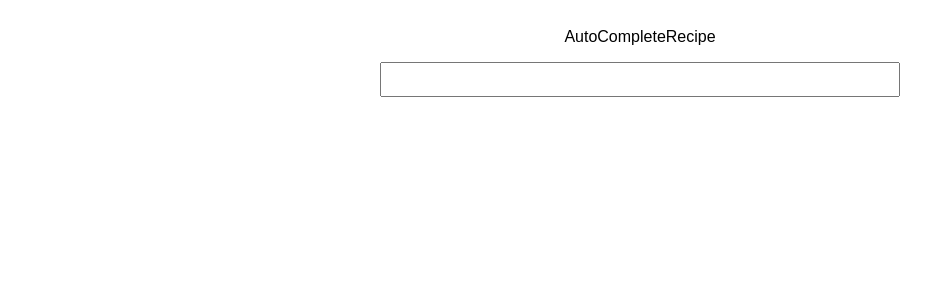
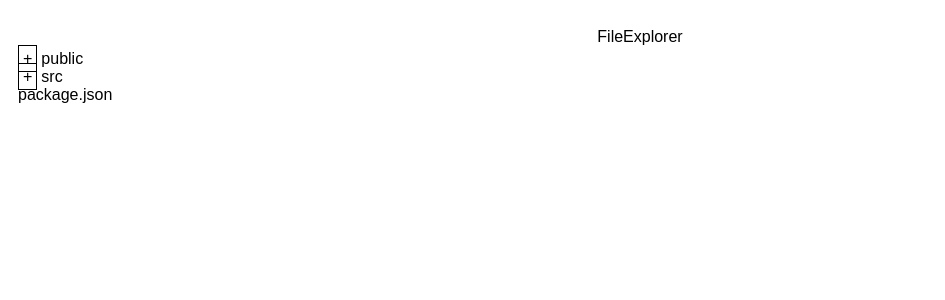
Before and after one commit to agarwalmohit43/React_TypeScript, a React (Create React App) app: page / in a window 1280 px wide. Shown: the top 300 px of the page, without its empty margins (0-945 px from the left). Built offline with nearby package versions, Linux system fonts and the light colour scheme; the HTML template or start-up script is replaced by a standard one.

Commit message:
FileExplorer WIP

```diff
--- a/src/App.tsx
+++ b/src/App.tsx
@@ -27,6 +27,7 @@ import Profile from "./components/RoutingBasic/components/Profile";
 import About from "./components/RoutingBasic/components/About";
 import Pagination from "./components/Pagination/Pagination";
 import AutoCompleteRecipe from "./components/AutoCompleteRecipe/AutoCompleteRecipe";
+import FileExplorer from "./components/FileExplorer/FileExplorer";
 
 export default function App() {
   const [isOnline, setIsOnline] = useState(true);
@@ -84,8 +85,9 @@ export default function App() {
       <ChipsTag />
       <Tabs />
       <RoutingBasic />
-      <Pagination /> */}
-      <AutoCompleteRecipe />
+      <Pagination />
+      <AutoCompleteRecipe /> */}
+      <FileExplorer />
     </div>
   );
 }
--- /dev/null
+++ b/src/components/FileExplorer/FileExplorer.tsx
@@ -0,0 +1,15 @@
+import { useState } from "react";
+import fileExplorerJSON from "../../mockData/fileExplorer.json";
+import "./styles.css";
+import List from "./List";
+const FileExplorer = () => {
+  const [data, setData] = useState(fileExplorerJSON);
+  return (
+    <div>
+      FileExplorer
+      <List data={data} />
+    </div>
+  );
+};
+
+export default FileExplorer;
--- /dev/null
+++ b/src/components/FileExplorer/List.tsx
@@ -0,0 +1,62 @@
+import { useState } from "react";
+import { FolderStructure } from "../../typings/fileExplorer";
+
+const List = ({ data }: any) => {
+  const [isExpanded, setIsExpanded] = useState<Record<string, string>>({});
+  //   const recursiveGenerateUI = (dataArr: FolderStructure[]) => {
+  //     const result = [];
+  //     for (let val of dataArr) {
+  //       if (val.isFolder) {
+  //         result.push(
+  //           <div className="parent-divs" key={val.id}>
+  //             <span className="plus-icon">{`+`}</span>
+  //             <span>{val.name}</span>
+  //             {val?.children && val.children.length && (
+  //               <div className="children-divs">
+  //                 {recursiveGenerateUI(val?.children)}
+  //               </div>
+  //             )}
+  //           </div>
+  //         );
+  //       } else {
+  //         result.push(
+  //           <div className="parent-divs" key={val.id}>
+  //             <span>{val.name}</span>
+  //           </div>
+  //         );
+  //       }
+  //     }
+
+  //     return result;
+  //   };
+
+  return (
+    <div className="container">
+      {data.map((node: FolderStructure) => {
+        return (
+          <div key={node.id}>
+            {node.isFolder && (
+              <span
+                className="plus-icon"
+                onClick={() =>
+                  setIsExpanded((prev: any) => ({
+                    ...prev,
+                    [node.id]: !prev[node.id],
+                  }))
+                }
+              >{`${isExpanded[node?.id] ? "-" : "+"}`}</span>
+            )}
+            <span>{node.name}</span>
+            {isExpanded[node?.id] && node?.children && node.children.length && (
+              <div className="children-divs">
+                <List data={node.children} />
+              </div>
+            )}
+          </div>
+        );
+      })}
+    </div>
+  );
+};
+
+export default List;
--- /dev/null
+++ b/src/components/FileExplorer/styles.css
@@ -0,0 +1,20 @@
+.container {
+  text-align: left;
+  padding: 4px 10px;
+}
+
+.children-divs {
+  color: black;
+  border: 1px solid black;
+  border-right: 0px;
+  border-top: 0px;
+  padding: 2px 10px;
+  margin-bottom: 10px;
+}
+
+.plus-icon {
+  cursor: pointer;
+  border: 1px solid black;
+  padding: 4px;
+  margin: 0px 4px 0px 0px;
+}
--- /dev/null
+++ b/src/mockData/fileExplorer.json
@@ -0,0 +1,31 @@
+[
+  {
+    "id": "1",
+    "name": "public",
+    "isFolder": true,
+    "children": [
+      {
+        "id": "2",
+        "name": "index.html",
+        "isFolder": false
+      }
+    ]
+  },
+  {
+    "id": "3",
+    "name": "src",
+    "isFolder": true,
+    "children": [
+      {
+        "id": "4",
+        "name": "component",
+        "isFolder": true,
+        "children": [{ "id": "5", "name": "Counter.tsx", "isFolder": false }]
+      },
+      { "id": "6", "name": "App.tsx", "isFolder": false },
+      { "id": "7", "name": "styles.css", "isFolder": false },
+      { "id": "8", "name": "data.json", "isFolder": false }
+    ]
+  },
+  { "id": "9", "name": "package.json", "isFolder": false }
+]
--- /dev/null
+++ b/src/typings/fileExplorer.ts
@@ -0,0 +1,7 @@
+export interface ListData {
+  id: string;
+  name: string;
+  isFolder: boolean;
+}
+
+export type FolderStructure = ListData & { children?: ListData[] };
--- a/tsconfig.json
+++ b/tsconfig.json
@@ -5,6 +5,8 @@
     "compilerOptions": {
         "strict": true,
         "esModuleInterop": true,
+        "resolveJsonModule": true,
+        "allowSyntheticDefaultImports": true,
         "lib": [
             "dom",
             "es2015"
```
Also changed, not shown: src/components/FileExplorer/index.ts (added), src/constants/fileExplorer.ts (added).
